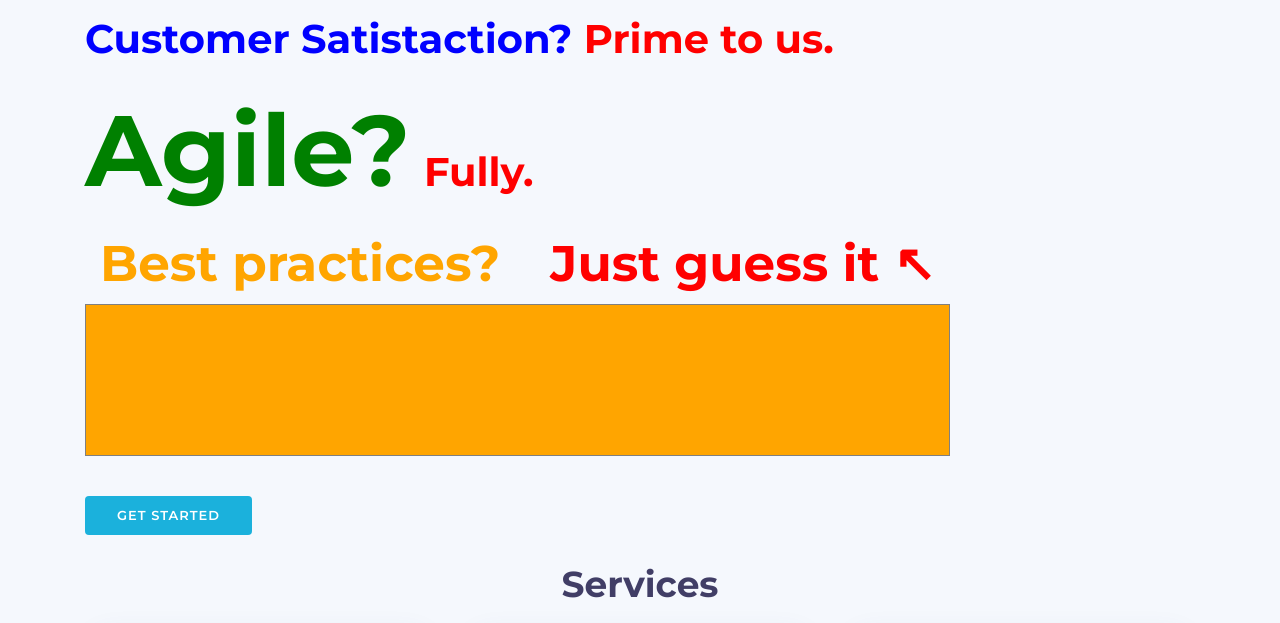
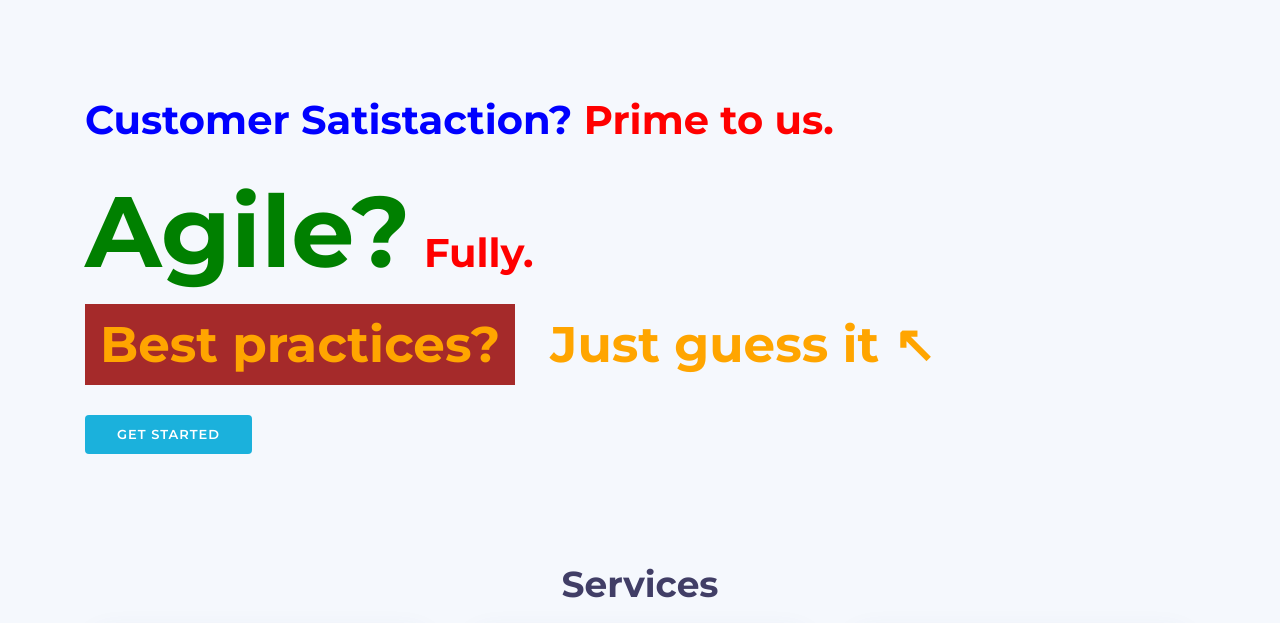
Before and after one commit to sysspecial/site, a plain HTML site: page index.html in a window 1280 px wide. Shown: the part 97-720 px from the top of the page. Drawn offline with nearby package versions, Linux system fonts and the light colour scheme; files whose address does not match are found by name.

Commit message:
Final version

```diff
--- a/css/style.css
+++ b/css/style.css
@@ -258,11 +258,6 @@ h6 {
 --------------------------------------------------------------*/
 
 /* Desktop Navigation */
-
-.main-nav {
-  /* Drop Down */
-  /* Deep Drop Down */
-}
 
 .main-nav,
 .main-nav * {
@@ -1242,14 +1237,14 @@ h6 {
 .bs {
   font-size: 50px;
   margin-left: 20px;
-  color: red !important;
-  /* background-color: brown; */
+  color: orange !important;
   padding: 10px 15px 10px 15px;
 }
 
 .pre3 {
   font-size: 50px;
   padding: 10px 15px 10px 15px;
+  background-color: brown;
   color: orange !important;
 }
 
--- a/index.html
+++ b/index.html
@@ -89,7 +89,6 @@
               <span class="pre1">Customer Satistaction? </span><span class="cs">Prime to us.</span><br/>
               <span class="pre2 my-4">Agile? </span> <span class="agile my-4">Fully.</span> <br/>
             <span class="pre3">Best practices?</span><span class="bs">Just guess it &nwarr;</span>
-            <hr/>
             </h2>
             <div>
               <a href="#services" class="btn-get-started scrollto">Get Started</a>
```
